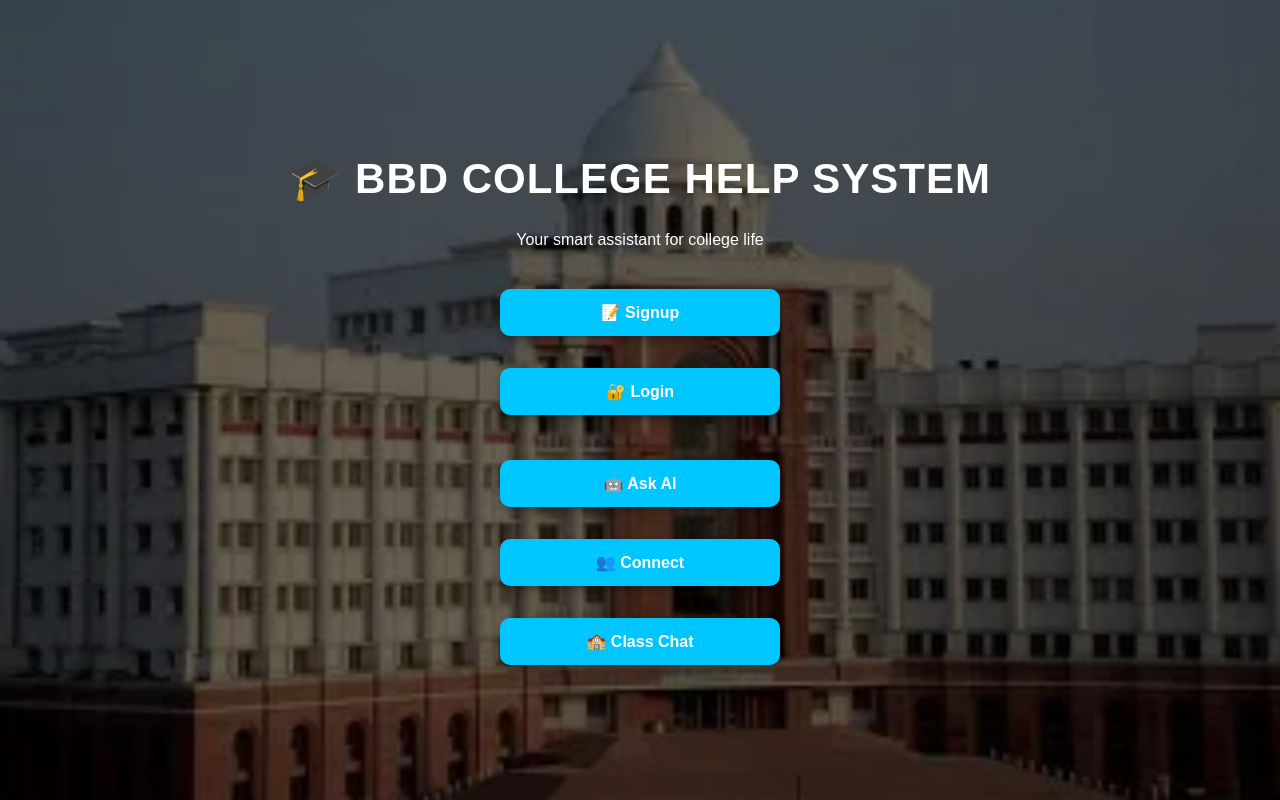
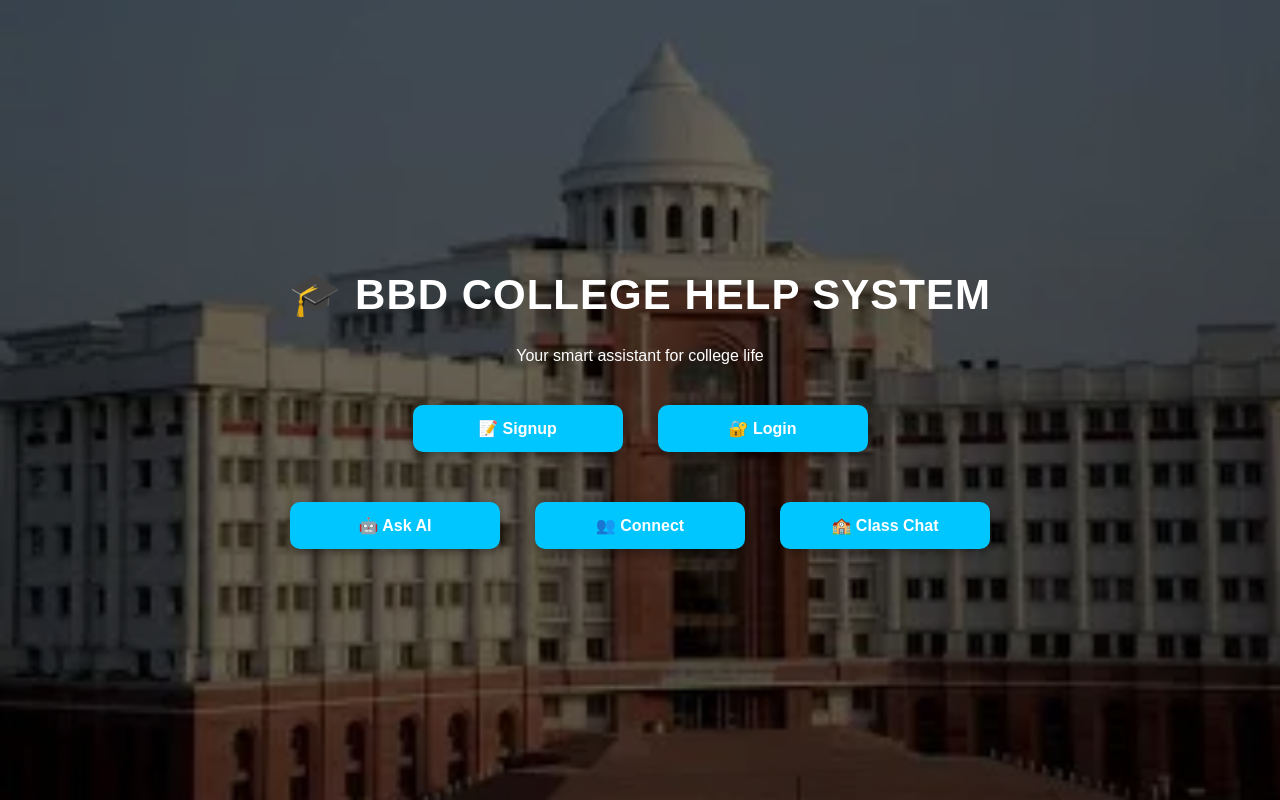
Before and after one commit to VermaJii6393/project, a Flask app: page / in a window 1280 px wide. Run offline with Flask 3, Linux system fonts and the light colour scheme.

Commit message:
final update fix

```diff
--- a/app.py
+++ b/app.py
@@ -177,4 +177,4 @@ def send_message():
 
 # ===================== RUN =====================
 if __name__ == "__main__":
-    app.run(debug=True)
+    app.run(host="0.0.0.0", port=10000)
--- a/static/style.css
+++ b/static/style.css
@@ -212,20 +212,27 @@ button:hover {
     display: flex;
     flex-direction: column;
     align-items: center;
-    gap: 25px;
+    gap: 30px;
 }
 
-/* TOP BOX (login/signup) */
-.auth-box,
+/* TOP ROW: Login + Signup */
+.auth-box {
+    display: flex;
+    flex-direction: row;
+    justify-content: center;
+    gap: 15px;
+}
+
+/* BOTTOM ROW: Ask AI + Connect + Chat */
 .feature-box {
     display: flex;
-    flex-direction: column;
-    gap: 12px;
-    align-items: center;
+    flex-direction: row;
+    justify-content: center;
+    gap: 15px;
 }
 
-/* keep buttons consistent */
+/* BUTTON STYLE */
 .btn {
-    width: 220px;
+    width: 150px;
     text-align: center;
 }
```
Also changed, not shown: login.html (deleted, +0 -20 lines), templates/login.html (added).
